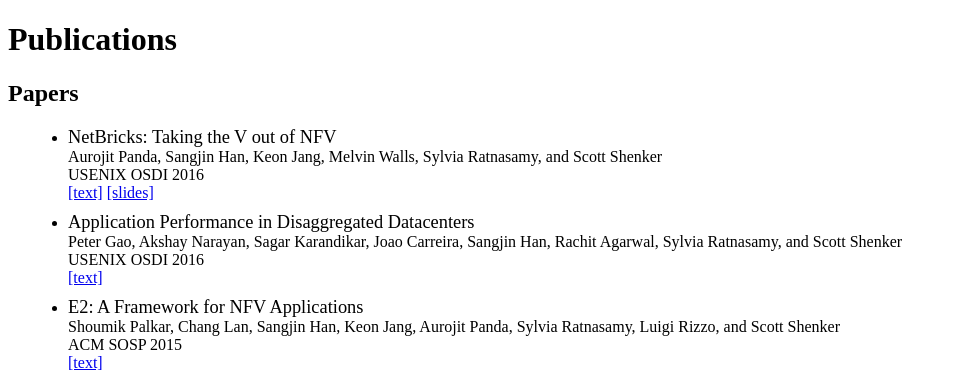
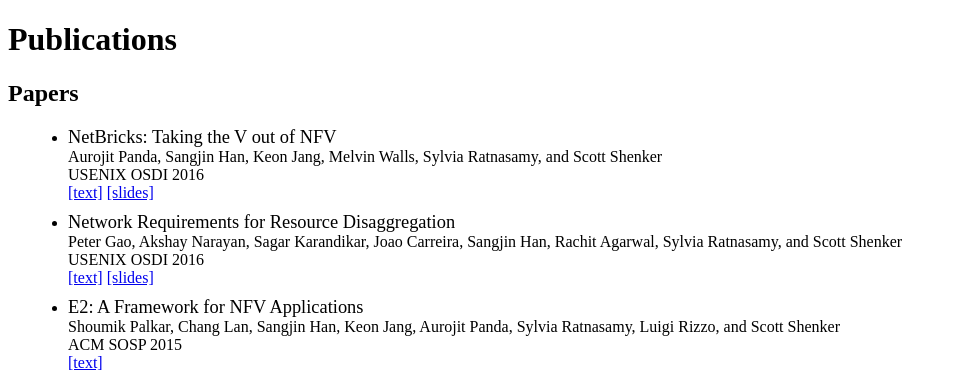
Before and after one commit to sangjinhan/homepage, a Jekyll site: the page built from publications.html, in a window 1280 px wide. Shown: the part 108-490 px from the top of the page, without its empty margins (0-957 px from the left). Built offline with Jekyll 4.4.1, drawn with Linux system fonts in a browser that asks for light colours.

Commit message:
Add DDC slides

```diff
--- a/publications.html
+++ b/publications.html
@@ -42,11 +42,12 @@
 
   <li class="paper">
     <span class="title">
-      Application Performance in Disaggregated Datacenters <br>
+      Network Requirements for Resource Disaggregation <br>
     </span>
     Peter Gao, Akshay Narayan, Sagar Karandikar, Joao Carreira, <span class="me">Sangjin Han</span>, Rachit Agarwal, Sylvia Ratnasamy, and Scott Shenker <br>
     USENIX OSDI 2016 <br>
     <a href="static/pub/osdi2016_ddc.pdf">[text]</a>
+    <a href="static/pub/osdi2016_ddc_slides.pdf">[slides]</a>
     <!-- 47 out of 260 (18.1%) -->
   </li>
 
```
Also changed, not shown: 1 other file.
